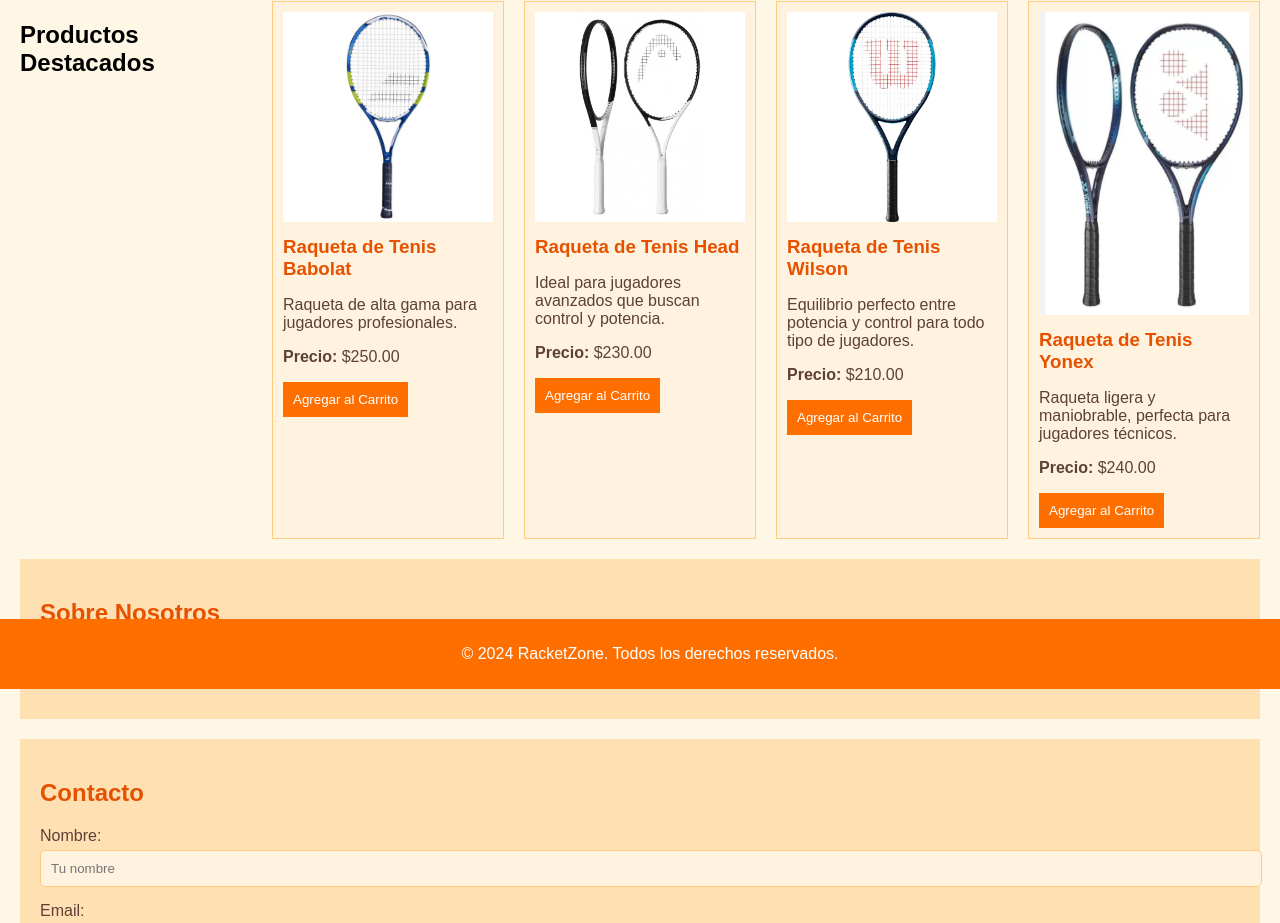
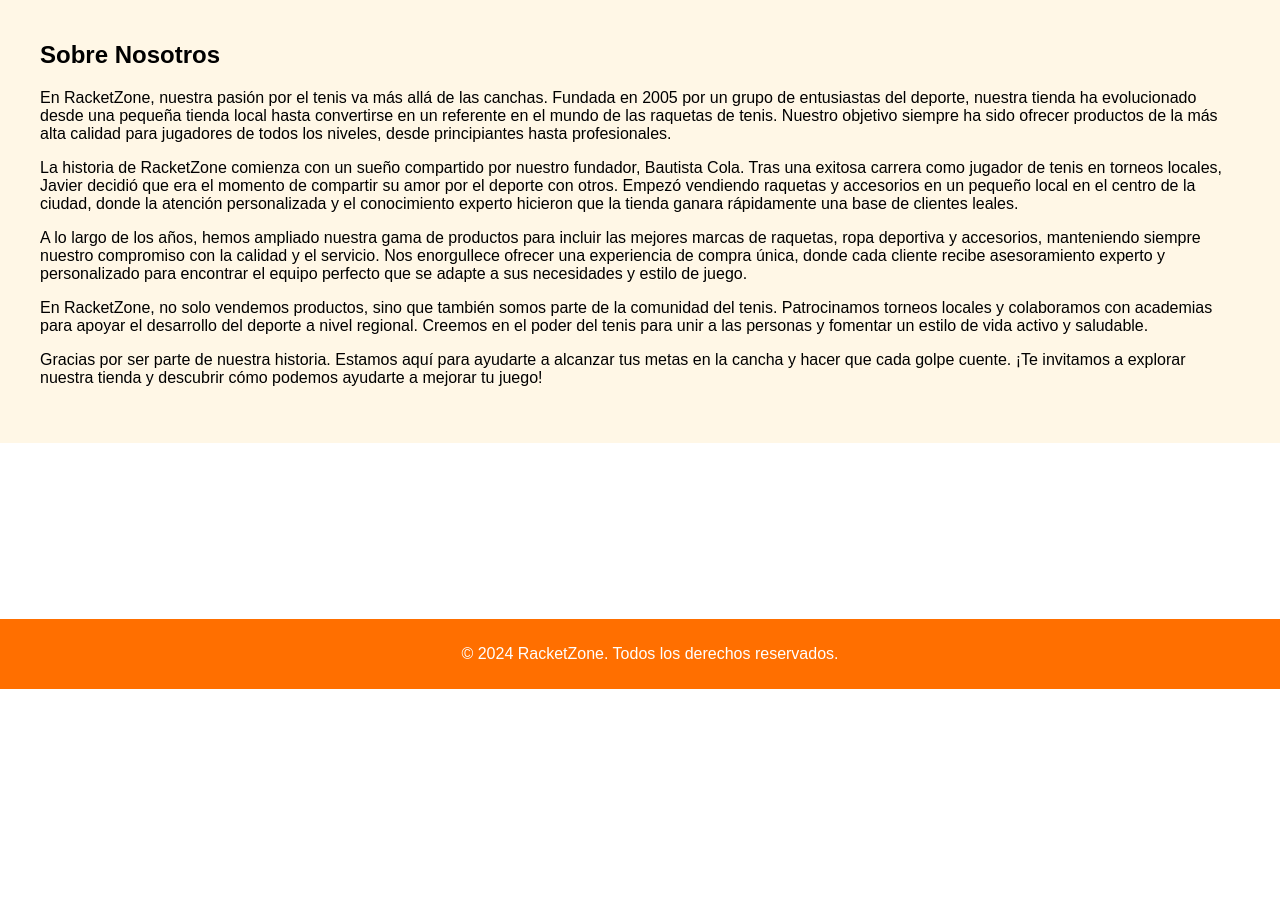
Before and after one commit to etec-integration-project/etec-pi-2024-frontend-bauti712, a React (Create React App) app: page /nosotros in a window 1280 px wide. Shown: the part 111-1034 px from the top of the page. After the commit the page ends 800 px from the top, so only its background shows below. Built offline with nearby package versions, Linux system fonts and the light colour scheme.

Commit message:
linkeos contacto y nosotros

```diff
--- a/package.json
+++ b/package.json
@@ -8,6 +8,7 @@
     "@testing-library/user-event": "^13.5.0",
     "react": "^18.3.1",
     "react-dom": "^18.3.1",
+    "react-router-dom": "^6.26.1",
     "react-scripts": "5.0.1",
     "web-vitals": "^2.1.4"
   },
--- a/src/App.js
+++ b/src/App.js
@@ -1,24 +1,28 @@
-/* App.js */
+// src/App.js
 import './App.css';
+import { BrowserRouter as Router, Route, Routes, Link } from 'react-router-dom';
 import babolat from "./imagenes/babolat.jpg";
 import head from "./imagenes/head.jpg";
 import wilson from "./imagenes/wilson.jpg";
 import yonex from "./imagenes/yonex.jpg";
 import carro from "./imagenes/carro.png";
 import user from "./imagenes/user.png";
+import Nosotros from './components/Nosotros'; // Importa el componente Nosotros
+import Contacto from './components/Contacto'; // Importa el componente Contacto
 
 function App() {
   return (
+    <Router>
       <div className="App">
         <header>
           <h1>RacketZone</h1>
           <nav>
             <ul>
-            <li><a href="/">Inicio</a></li>
-            <li><a href="/productos">Productos</a></li>
-            <li><a href="/carrito">Carrito</a></li>
-            <li><a href="/contacto">Contacto</a></li>
-            <li><a href="/nosotros">Nosotros</a></li>
+              <li><Link to="/">Inicio</Link></li>
+              <li><Link to="/productos">Productos</Link></li>
+              <li><Link to="/carrito">Carrito</Link></li>
+              <li><Link to="/contacto">Contacto</Link></li>
+              <li><Link to="/nosotros">Nosotros</Link></li>
             </ul>
             <div className="iconos">
               <img src={carro} alt="Carrito" />
@@ -26,7 +30,10 @@
             </div>
           </nav>
         </header>
+
         <main>
+          <Routes>
+            <Route path="/" element={
               <section className="productos">
                 <h2>Productos Destacados</h2>
                 <div className="producto producto-1">
@@ -61,35 +68,33 @@
                   <button>Agregar al Carrito</button>
                 </div>
               </section>
+            } />
 
-        <section className="about">
-          <h2>Sobre Nosotros</h2>
-          <p>Somos una tienda especializada en raquetas de tenis, ofreciendo productos de alta calidad para todos los niveles de juego. Nuestro objetivo es brindar a nuestros clientes las mejores herramientas para mejorar su desempeño en la cancha.</p>
-        </section>
+            <Route path="/productos" element={
+              <div>
+                <h2>Productos</h2>
+                <p>Aquí encontrarás todos nuestros productos disponibles.</p>
+              </div>
+            } />
 
-        <section className="contacto">
-          <h2>Contacto</h2>
-          <form>
+            <Route path="/carrito" element={
               <div>
-              <label>Nombre:</label>
-              <input type="text" name="nombre" placeholder="Tu nombre" />
+                <h2>Carrito</h2>
+                <p>Tu carrito de compras está vacío.</p>
               </div>
-            <div>
-              <label>Email:</label>
-              <input type="email" name="email" placeholder="Tu email" />
-            </div>
-            <div>
-              <label>Mensaje:</label>
-              <textarea name="mensaje" placeholder="Escribe tu mensaje"></textarea>
-            </div>
-            <button type="submit">Enviar</button>
-          </form>
-        </section>
+            } />
+
+            <Route path="/contacto" element={<Contacto />} />
+
+            <Route path="/nosotros" element={<Nosotros />} />
+          </Routes>
         </main>
+
         <footer>
           <p>&copy; 2024 RacketZone. Todos los derechos reservados.</p>
         </footer>
       </div>
+    </Router>
   );
 }
 
--- /dev/null
+++ b/src/components/Contacto.js
@@ -0,0 +1,38 @@
+// src/components/Contacto.js
+import React from 'react';
+
+function Contacto() {
+  return (
+    <div className="App">
+      <main>
+        <section className="contacto">
+          <h2>Contacto</h2>
+          <p>En RacketZone, valoramos la comunicación con nuestros clientes. Si tienes alguna pregunta, sugerencia o comentario, no dudes en ponerte en contacto con nosotros. Nuestro equipo está aquí para ayudarte y responder a todas tus inquietudes.</p>
+          <p>Por favor, completa el formulario a continuación y nos pondremos en contacto contigo lo antes posible. También puedes enviarnos un correo electrónico directamente a <a href="mailto:contacto@racketzone.com">contacto@racketzone.com</a> o llamarnos al <strong>+123 456 7890</strong>.</p>
+
+          <form>
+            <div>
+              <label>Nombre:</label>
+              <input type="text" name="nombre" placeholder="Tu nombre" />
+            </div>
+            <div>
+              <label>Email:</label>
+              <input type="email" name="email" placeholder="Tu email" />
+            </div>
+            <div>
+              <label>Mensaje:</label>
+              <textarea name="mensaje" placeholder="Escribe tu mensaje"></textarea>
+            </div>
+            <button type="submit">Enviar</button>
+          </form>
+        </section>
+      </main>
+
+      <footer>
+        <p>&copy; 2024 RacketZone. Todos los derechos reservados.</p>
+      </footer>
+    </div>
+  );
+}
+
+export default Contacto;
--- /dev/null
+++ b/src/components/Nosotros.js
@@ -0,0 +1,25 @@
+// src/components/Nosotros.js
+import React from 'react';
+
+function Nosotros() {
+  return (
+    <div className="App">
+      <main>
+        <section className="nosotros">
+          <h2>Sobre Nosotros</h2>
+          <p>En RacketZone, nuestra pasión por el tenis va más allá de las canchas. Fundada en 2005 por un grupo de entusiastas del deporte, nuestra tienda ha evolucionado desde una pequeña tienda local hasta convertirse en un referente en el mundo de las raquetas de tenis. Nuestro objetivo siempre ha sido ofrecer productos de la más alta calidad para jugadores de todos los niveles, desde principiantes hasta profesionales.</p>
+          <p>La historia de RacketZone comienza con un sueño compartido por nuestro fundador, Bautista Cola. Tras una exitosa carrera como jugador de tenis en torneos locales, Javier decidió que era el momento de compartir su amor por el deporte con otros. Empezó vendiendo raquetas y accesorios en un pequeño local en el centro de la ciudad, donde la atención personalizada y el conocimiento experto hicieron que la tienda ganara rápidamente una base de clientes leales.</p>
+          <p>A lo largo de los años, hemos ampliado nuestra gama de productos para incluir las mejores marcas de raquetas, ropa deportiva y accesorios, manteniendo siempre nuestro compromiso con la calidad y el servicio. Nos enorgullece ofrecer una experiencia de compra única, donde cada cliente recibe asesoramiento experto y personalizado para encontrar el equipo perfecto que se adapte a sus necesidades y estilo de juego.</p>
+          <p>En RacketZone, no solo vendemos productos, sino que también somos parte de la comunidad del tenis. Patrocinamos torneos locales y colaboramos con academias para apoyar el desarrollo del deporte a nivel regional. Creemos en el poder del tenis para unir a las personas y fomentar un estilo de vida activo y saludable.</p>
+          <p>Gracias por ser parte de nuestra historia. Estamos aquí para ayudarte a alcanzar tus metas en la cancha y hacer que cada golpe cuente. ¡Te invitamos a explorar nuestra tienda y descubrir cómo podemos ayudarte a mejorar tu juego!</p>
+        </section>
+      </main>
+
+      <footer>
+        <p>&copy; 2024 RacketZone. Todos los derechos reservados.</p>
+      </footer>
+    </div>
+  );
+}
+
+export default Nosotros;
```
Also changed, not shown: 1 other file (tests, documents, lock files or other folders). Lines whose indentation alone changed are shown as unchanged.
